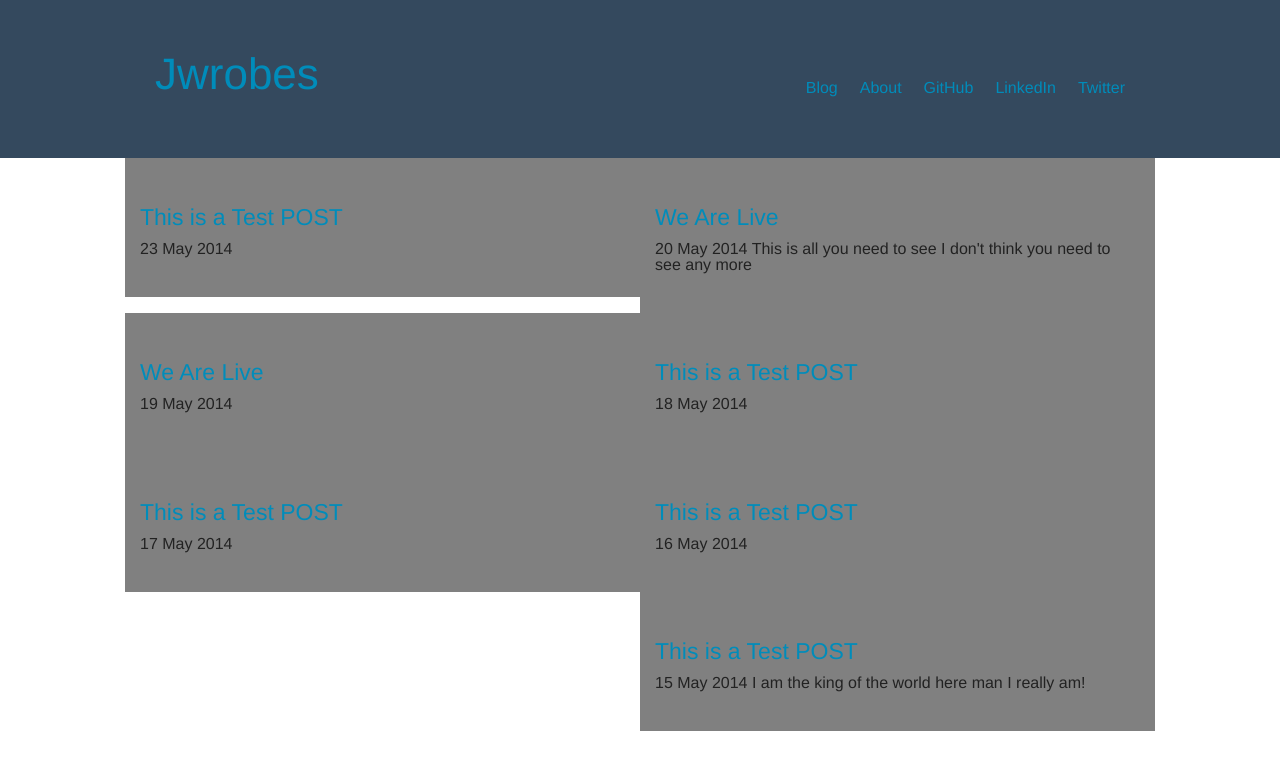
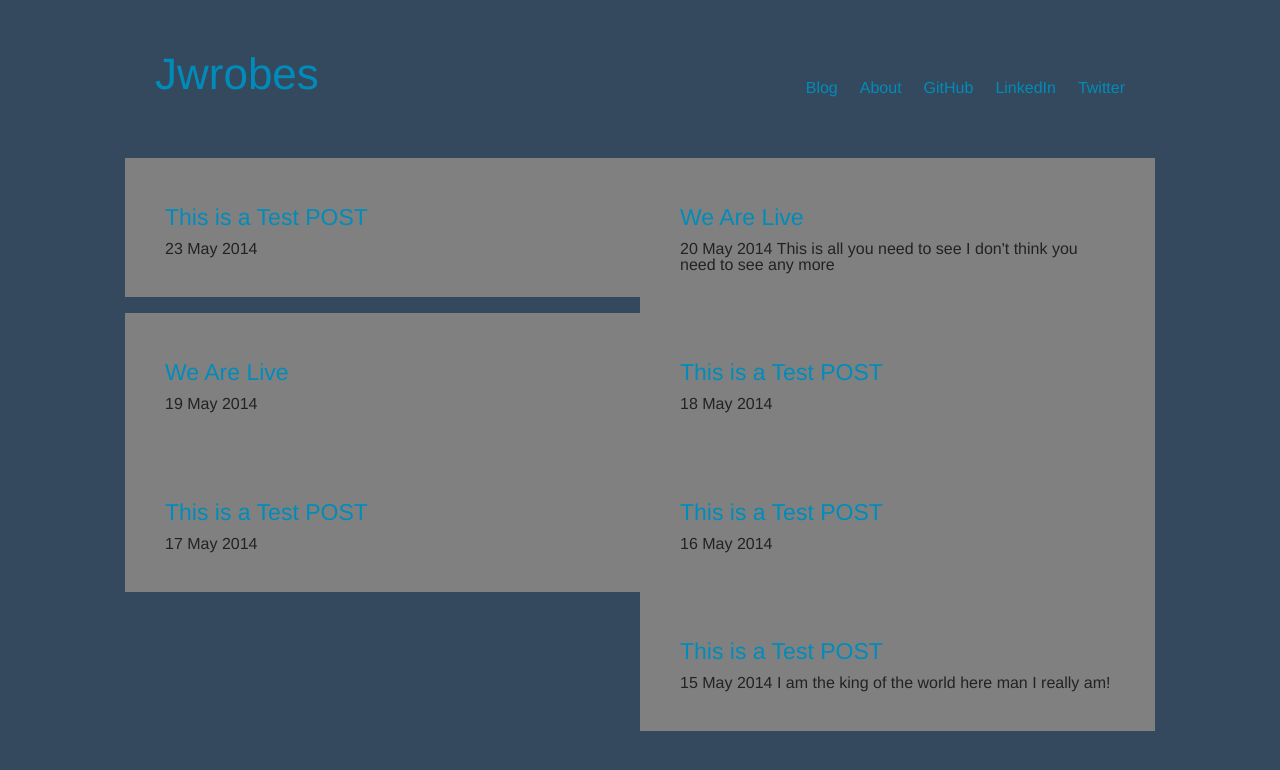
Before and after one commit to jwrobes/jwrobes.github.io, a Jekyll site: the page built from blog.html, in a window 1280 px wide. Shown: the top 770 px of the page. Built offline with Jekyll 4.4.1, drawn with Linux system fonts in a browser that asks for light colours; nearby versions of some CDN libraries; library files that are not in the unit come from our copies.

Commit message:
Changed order of CSS link to have master css overwrite foundation css

```diff
--- a/_layouts/master.html
+++ b/_layouts/master.html
@@ -5,9 +5,9 @@
   	<meta http-equiv="Content-type" content="text/html; charset=utf-8">
     <meta name="viewport" content="width=device-width, initial-scale=1.0">
     <title>Jwrobes- {{ page.title }}</title>
-    <link rel="stylesheet" href="/assets/css/master.css" type="text/css" media="screen" charset="utf-8"/>
     <link rel="stylesheet" href="/assets/css/normalize.css" type="text/css" media="screen" charset="utf-8"/>
     <link rel="stylesheet" href="/assets/css/foundation.css" type="text/css" media="screen" charset="utf-8"/>
+    <link rel="stylesheet" href="/assets/css/master.css" type="text/css" media="screen" charset="utf-8"/>
   </head>
 
   <body>
```
